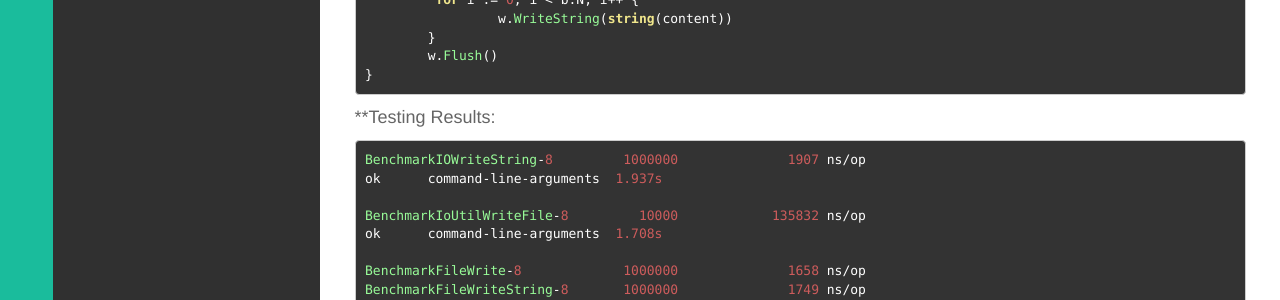
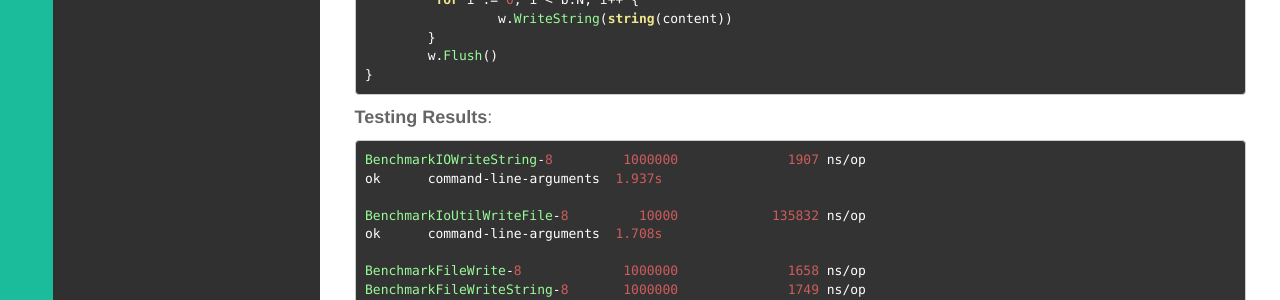
Before and after one commit to wenchma/wenchma.github.io, a Jekyll site: the page built from _posts/2016-09-22-golang-writing-files.md, in a window 1280 px wide. Shown: the part 2945-3245 px from the top of the page. Built offline with Jekyll 4.4.1, drawn with Linux system fonts in a browser that asks for light colours.

Commit message:
fix bold format

````diff
--- a/_posts/2016-09-22-golang-writing-files.md
+++ b/_posts/2016-09-22-golang-writing-files.md
@@ -159,7 +159,7 @@ func BenchmarkBufioWriteString(b *testing.B) {
 }
 ```
 
-**Testing Results:
+**Testing Results**:
 
 ```
 BenchmarkIOWriteString-8	 1000000	      1907 ns/op
````
